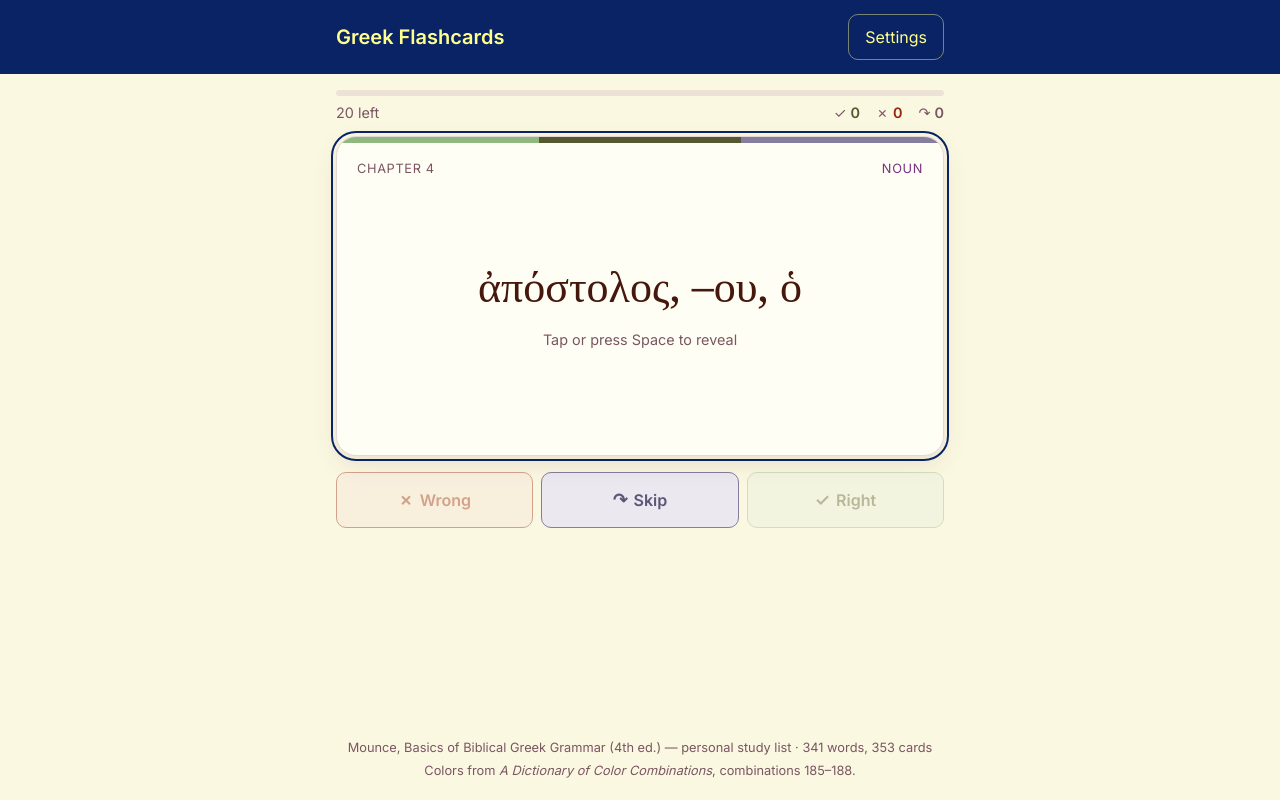
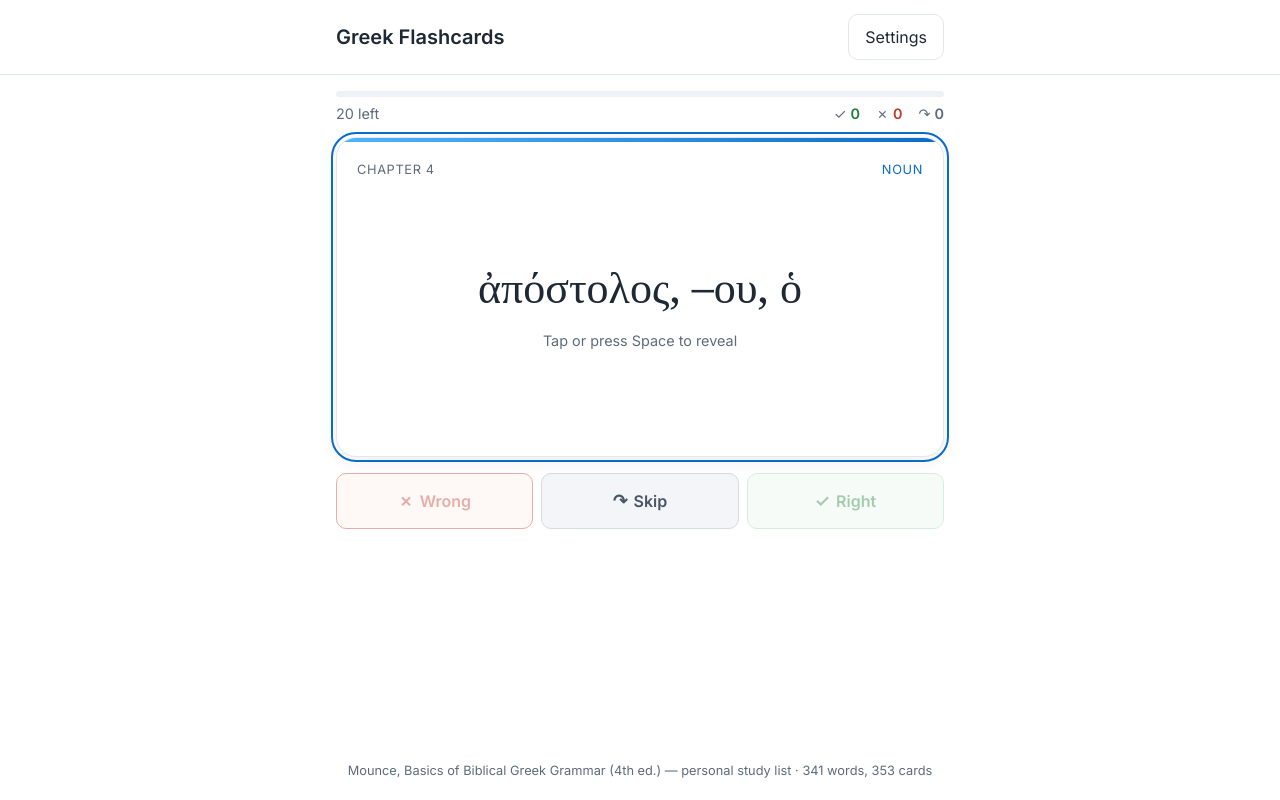
Before and after one commit to bry2501/no-strings-on-me, a plain HTML site: page index.html in a window 1280 px wide. Drawn offline with Linux system fonts and the light colour scheme.

Commit message:
Switch to a white, daylight design
Replace the palette-based theme with a bright white one: white page and
cards, a light header, sky-blue accents, a sunny progress bar and clear
green/red answer buttons. Drop the automatic dark theme so the site stays
white on devices set to dark mode. Redraw the app icons to match and bump
the offline cache version so installed copies pick up the new look.

Co-Authored-By: Claude Opus 5.5 <noreply@anthropic.com>
Claude-Session: https://claude.ai/code/session_01HwViujMECNhQybV4nFBzrp

```diff
--- a/app.js
+++ b/app.js
@@ -5,8 +5,6 @@
   var SETTINGS_KEY = "greekFlashcards.settings";
   var STATS_KEY = "greekFlashcards.stats";
   var CASE_ORDER = ["nominative", "genitive", "dative", "accusative", "vocative"];
-  // Card stripe classes from style.css; "" is the default combination (185).
-  var COMBOS = ["", "combo-186", "combo-187", "combo-188"];
   var CASE_ABBR = { nominative: "nom.", genitive: "gen.", dative: "dat.", accusative: "acc.", vocative: "voc." };
 
   // Filter chips in this order; any other part of speech in the data is added after these.
@@ -402,9 +400,7 @@
     }
     var word = card.word;
     round.revealed = false;
-    el.card.classList.remove("revealed", "flash-right", "flash-wrong", "combo-186", "combo-187", "combo-188");
-    var combo = COMBOS[card.order % COMBOS.length];
-    if (combo) el.card.classList.add(combo);
+    el.card.classList.remove("revealed", "flash-right", "flash-wrong");
     el.answer.hidden = true;
     el.answer.textContent = "";
     el.btnRight.disabled = true;
--- a/index.html
+++ b/index.html
@@ -12,7 +12,7 @@
   <link rel="manifest" href="manifest.webmanifest">
   <link rel="icon" href="icons/favicon-32.png" sizes="32x32" type="image/png">
   <link rel="apple-touch-icon" href="icons/apple-touch-icon.png">
-  <meta name="theme-color" content="#092365">
+  <meta name="theme-color" content="#ffffff">
   <meta name="apple-mobile-web-app-capable" content="yes">
   <meta name="apple-mobile-web-app-title" content="Greek Cards">
 </head>
@@ -143,7 +143,6 @@
 
   <footer>
     <p id="source"></p>
-    <p>Colors from <i>A Dictionary of Color Combinations</i>, combinations 185–188.</p>
   </footer>
 
   <script src="app.js"></script>
--- a/style.css
+++ b/style.css
@@ -1,70 +1,30 @@
-/*
- * Palette: A Dictionary of Color Combinations, combinations 185-188
- * (see the palette image in this repository).
- */
 :root {
-  --pale-lemon-yellow: #ffff8e;
-  --light-brown-drab: #916874;
-  --etruscan-red: #97240b;
-  --hays-russet: #46170c;
-  --blue-bird: #172d93;
-  --ochraceous-salmon: #c1783e;
-  --grayish-lavender: #b4929d;
-  --helvetia-blue: #092365;
-  --aconite-violet: #7a3281;
-  --cobalt-green: #90b982;
-  --rainette-green: #565830;
-  --salvia-blue: #857e9e;
-
-  --bg: #fbf8e2;
-  --surface: #fffef4;
-  --text: var(--hays-russet);
-  --muted: #7a5662;
-  --border: #e4d7d6;
-  --accent: var(--helvetia-blue);
-  --on-accent: var(--pale-lemon-yellow);
-  --highlight: var(--aconite-violet);
-  --progress: var(--ochraceous-salmon);
-  --track: #ece2d6;
-  --header-bg: var(--helvetia-blue);
-  --header-text: var(--pale-lemon-yellow);
-  --right: var(--rainette-green);
-  --right-border: var(--cobalt-green);
-  --right-bg: #e6efdc;
-  --wrong: var(--etruscan-red);
-  --wrong-bg: #f6e2d8;
-  --skip: #5c5577;
-  --skip-border: var(--salvia-blue);
-  --skip-bg: #ece8f0;
-  --shadow: 0 8px 24px rgba(70, 23, 12, 0.10);
+  /* Bright daylight theme: white surfaces, sky blue, sunshine and fresh green. */
+  color-scheme: light;
+  --bg: #ffffff;
+  --surface: #ffffff;
+  --text: #1f2933;
+  --muted: #5f6b7a;
+  --border: #e3e8ef;
+  --accent: #0b6bcb;
+  --on-accent: #ffffff;
+  --highlight: #0b6bcb;
+  --progress: #f5b400;
+  --track: #eef2f6;
+  --header-bg: #ffffff;
+  --header-text: #1f2933;
+  --right: #1e7d3c;
+  --right-border: #9bd3ac;
+  --right-bg: #e9f7ee;
+  --wrong: #c0392b;
+  --wrong-bg: #fdeeec;
+  --skip: #4a5566;
+  --skip-border: #d5dbe3;
+  --skip-bg: #f3f5f8;
+  --stripe: linear-gradient(to right, #4fb3ff, #0b6bcb);
+  --shadow: 0 4px 18px rgba(31, 41, 51, 0.08);
   --greek: "Noto Serif", "Gentium Plus", "SBL Greek", "Times New Roman", serif;
   --ui: "Inter", system-ui, -apple-system, "Segoe UI", sans-serif;
-}
-
-@media (prefers-color-scheme: dark) {
-  :root {
-    --bg: #07123a;
-    --surface: #11205a;
-    --text: #fbf8d8;
-    --muted: #cfb3bc;
-    --border: #2a3a78;
-    --accent: #e0a070;
-    --on-accent: var(--hays-russet);
-    --highlight: #d9a3de;
-    --progress: var(--ochraceous-salmon);
-    --track: #23336e;
-    --header-bg: #040b28;
-    --header-text: var(--pale-lemon-yellow);
-    --right: #b3d6a6;
-    --right-border: var(--cobalt-green);
-    --right-bg: #22381f;
-    --wrong: #f0937a;
-    --wrong-bg: #3f1810;
-    --skip: #c4bedb;
-    --skip-border: var(--salvia-blue);
-    --skip-bg: #232a5e;
-    --shadow: 0 8px 24px rgba(0, 0, 0, 0.4);
-  }
 }
 
 * { box-sizing: border-box; }
@@ -112,6 +72,7 @@ input[type="radio"], input[type="checkbox"] { accent-color: var(--accent); }
 .topbar {
   background: var(--header-bg);
   color: var(--header-text);
+  border-bottom: 1px solid var(--border);
   margin-bottom: 16px;
 }
 .topbar-inner {
@@ -123,8 +84,6 @@ input[type="radio"], input[type="checkbox"] { accent-color: var(--accent); }
   justify-content: space-between;
 }
 .topbar h1 { font-size: 1.25rem; margin: 0; font-weight: 600; }
-.topbar button { color: var(--header-text); border-color: rgba(255, 255, 142, 0.45); }
-.topbar button:focus-visible { outline-color: var(--header-text); }
 
 /* Panels */
 .panel {
@@ -197,22 +156,15 @@ legend { font-weight: 600; margin-bottom: 8px; }
   position: relative;
   overflow: hidden;
   transition: border-color 0.2s;
-  --c1: var(--pale-lemon-yellow);
-  --c2: var(--light-brown-drab);
-  --c3: var(--etruscan-red);
 }
-/* Three-color stripe: one of the palette's combinations, rotating per card. */
+/* Thin sky-blue band across the top of the card. */
 .card::before {
   content: "";
   position: absolute;
   inset: 0 0 auto 0;
-  height: 6px;
-  background: linear-gradient(to right,
-    var(--c1) 0 33.33%, var(--c2) 33.33% 66.67%, var(--c3) 66.67% 100%);
+  height: 4px;
+  background: var(--stripe);
 }
-.card.combo-186 { --c1: var(--hays-russet); --c2: var(--blue-bird); --c3: var(--ochraceous-salmon); }
-.card.combo-187 { --c1: var(--grayish-lavender); --c2: var(--helvetia-blue); --c3: var(--aconite-violet); }
-.card.combo-188 { --c1: var(--cobalt-green); --c2: var(--rainette-green); --c3: var(--salvia-blue); }
 .card.revealed { cursor: default; }
 .card.flash-right { border-color: var(--right-border); }
 .card.flash-wrong { border-color: var(--wrong); }
--- a/sw.js
+++ b/sw.js
@@ -5,7 +5,7 @@
 // offline or when the server errors. Google Fonts files never change, so they
 // are served cache-first. Bump VERSION when the list of app files changes.
 
-var VERSION = "v2";
+var VERSION = "v3";
 var PREFIX = "greek-flashcards-";
 var APP_CACHE = PREFIX + VERSION;
 var FONT_CACHE = PREFIX + "fonts-" + VERSION;
```
Also changed, not shown: icons/apple-touch-icon.png, icons/favicon-32.png, icons/icon-192.png, icons/icon-512.png, icons/icon-maskable-512.png, manifest.webmanifest.
